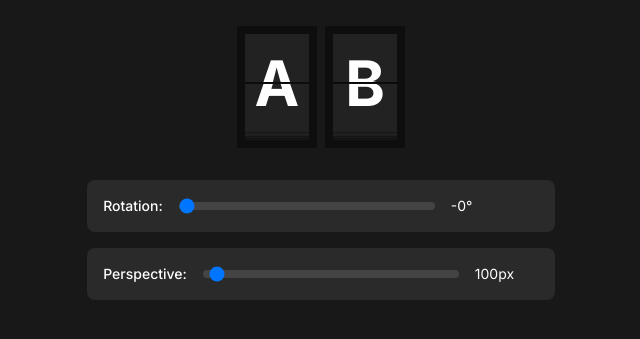
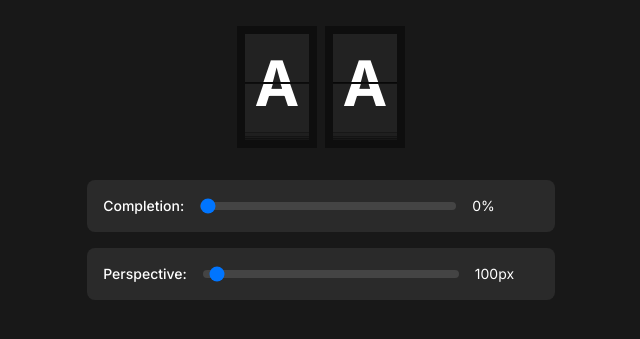
Before and after one commit to hyusap/splitflap, a Next.js app: page / in a window 1280 px wide. Shown: the part 237-576 px from the top of the page, without its empty margins (319-959 px from the left). Built offline with nearby package versions, Linux system fonts and the light colour scheme.

Commit message:
physics or soemthing

```diff
--- a/app/page.tsx
+++ b/app/page.tsx
@@ -35,13 +35,17 @@ function SplitFlapHalf({
 
 function AnimatedSplitFlap({
   letter = "A",
-  rotation = -45,
   perspective = 100,
+  completion = 0,
 }: {
   letter: string;
-  rotation?: number;
   perspective?: number;
+  completion?: number;
 }) {
+  const easeInOutCubic = (t: number) => {
+    return t < 0.5 ? 4 * t * t * t : 1 - Math.pow(-2 * t + 2, 3) / 2;
+  };
+
   return (
     <div className="bg-[#0E0E0E] p-2 pb-4 flex flex-col gap-0.5 z-50">
       <div
@@ -52,23 +56,43 @@ function AnimatedSplitFlap({
       >
         {/* Background top half */}
         <div className="absolute">
-          <SplitFlapHalf letter="A" isTop={true} className="bg-[#1A1A1A]" />
+          <SplitFlapHalf letter="B" isTop={true} />
         </div>
 
         {/* Rotating top half */}
         <div
           style={{
-            transform: `rotateX(${rotation}deg)`,
+            transform: `rotateX(${completion <= 50 ? easeInOutCubic(completion / 50) * -88 : -88}deg)`,
             transformOrigin: "bottom",
             transformStyle: "preserve-3d",
+            opacity: completion >= 50 ? 0 : 1,
+            transition: "opacity 0.1s",
           }}
         >
-          <SplitFlapHalf letter={letter} isTop={true} />
+          <SplitFlapHalf letter="A" isTop={true} />
         </div>
       </div>
 
       {/* Bottom half with layered cards behind it */}
-      <div className="relative">
+      <div
+        className="relative"
+        style={{
+          perspective: `${perspective}px`,
+        }}
+      >
+        {/* Rotating down element (bottom side of same card) - starts at 50% */}
+        {completion > 50 && (
+          <div
+            className="absolute z-10"
+            style={{
+              transform: `rotateX(${88 - easeInOutCubic((completion - 50) / 50) * 88}deg)`,
+              transformOrigin: "top",
+              transformStyle: "preserve-3d",
+            }}
+          >
+            <SplitFlapHalf letter="B" isTop={false} />
+          </div>
+        )}
         {/* Background layers - only for bottom half */}
         <div className="absolute top-2">
           <SplitFlapHalf
@@ -94,7 +118,7 @@ function AnimatedSplitFlap({
 
         {/* Main bottom half */}
         <div className="relative">
-          <SplitFlapHalf letter={letter} isTop={false} />
+          <SplitFlapHalf letter="A" isTop={false} />
         </div>
       </div>
     </div>
@@ -141,7 +165,7 @@ function SplitFlapTile({ letter = "A" }: { letter: string }) {
 }
 
 export default function Home() {
-  const [rotation, setRotation] = useState(0);
+  const [completion, setCompletion] = useState(0);
   const [perspective, setPerspective] = useState(100);
 
   return (
@@ -150,30 +174,30 @@ export default function Home() {
         <SplitFlapTile letter="A" />
         <AnimatedSplitFlap
           letter="B"
-          rotation={-rotation}
           perspective={perspective}
+          completion={completion}
         />
       </div>
 
       <div className="flex flex-col gap-4">
         <div className="flex items-center gap-4 bg-[#2A2A2A] p-4 rounded-lg">
           <label
-            htmlFor="rotation-slider"
+            htmlFor="completion-slider"
             className="text-white text-sm font-medium"
           >
-            Rotation:
+            Completion:
           </label>
           <input
-            id="rotation-slider"
+            id="completion-slider"
             type="range"
             min="0"
-            max="180"
+            max="100"
             step="1"
-            value={rotation}
-            onChange={(e) => setRotation(Number(e.target.value))}
+            value={completion}
+            onChange={(e) => setCompletion(Number(e.target.value))}
             className="w-64 h-2 bg-[#444444] rounded-lg appearance-none cursor-pointer"
           />
-          <span className="text-white text-sm min-w-[3rem]">-{rotation}°</span>
+          <span className="text-white text-sm min-w-[3rem]">{completion}%</span>
         </div>
 
         <div className="flex items-center gap-4 bg-[#2A2A2A] p-4 rounded-lg">
```
